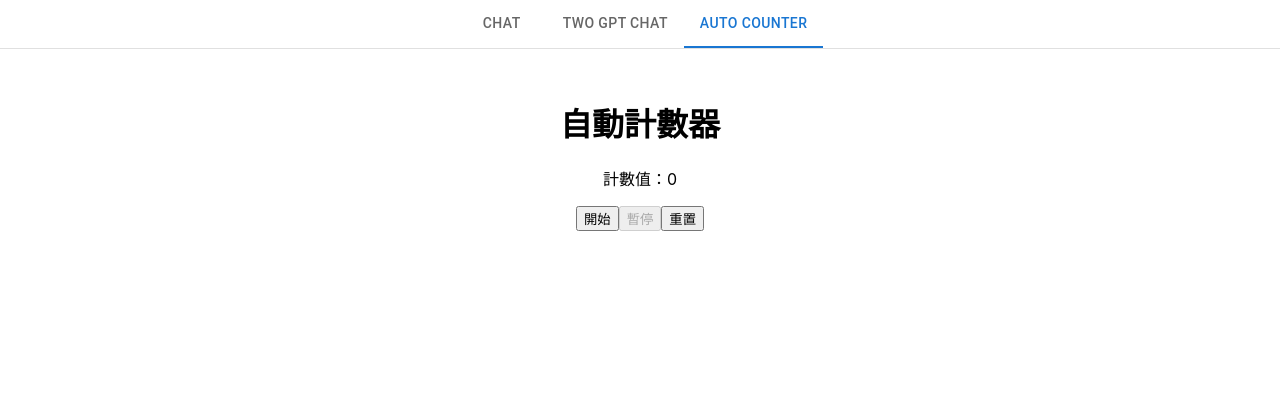
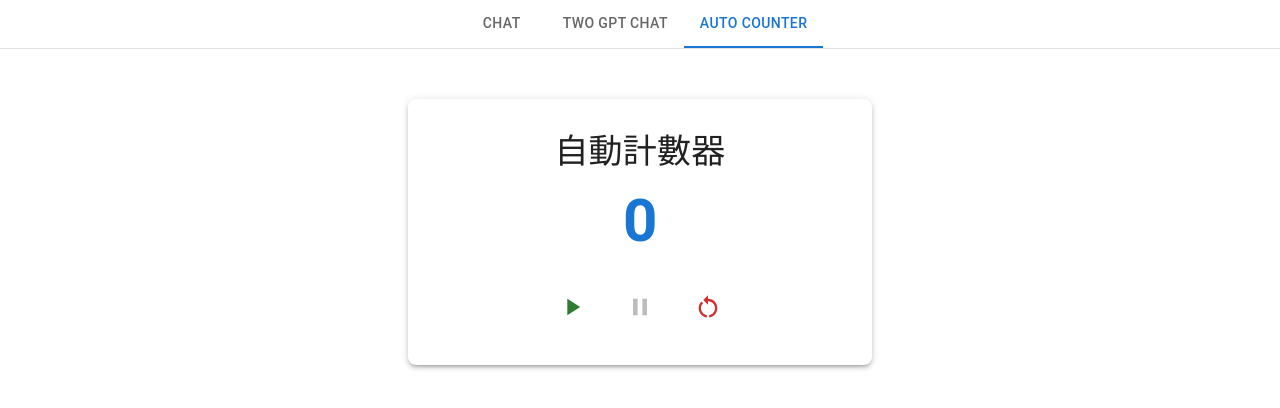
Before and after one commit to Taguo1109/chatgpt-frontend, a React (Create React App) app: page /auto-counter in a window 1280 px wide. Shown: the top 408 px of the page. Built offline with nearby package versions, Linux system fonts and the light colour scheme.

Commit message:
20250126 更新AutoCounter的樣式 By Timmy

```diff
--- a/src/components/AutoCounter.tsx
+++ b/src/components/AutoCounter.tsx
@@ -1,4 +1,8 @@
-import React, { useState, useEffect, useRef } from "react";
+import React, { useState, useEffect, useRef } from 'react';
+import { Box, Typography, IconButton, Paper } from '@mui/material';
+import PlayArrowIcon from '@mui/icons-material/PlayArrow';
+import PauseIcon from '@mui/icons-material/Pause';
+import RestartAltIcon from '@mui/icons-material/RestartAlt';
 
 const AutoCounter: React.FC = () => {
   // 狀態管理
@@ -48,19 +52,62 @@ const AutoCounter: React.FC = () => {
   }, [isRunning]);
 
   return (
-    <div style={{ textAlign: "center", marginTop: "50px" }}>
-      <h1>自動計數器</h1>
-      <p>計數值：{count}</p>
-      <div>
-        <button onClick={startCounter} disabled={isRunning}>
-          開始
-        </button>
-        <button onClick={stopCounter} disabled={!isRunning}>
-          暫停
-        </button>
-        <button onClick={resetCounter}>重置</button>
-      </div>
-    </div>
+    <Box
+      sx={{
+        textAlign: 'center',
+        marginTop: '50px',
+        display: 'flex',
+        flexDirection: 'column',
+        alignItems: 'center',
+        gap: 3,
+      }}
+    >
+      <Paper
+        elevation={3}
+        sx={{
+          padding: 4,
+          borderRadius: 2,
+          maxWidth: '400px',
+          width: '100%',
+          textAlign: 'center',
+        }}
+      >
+        <Typography variant='h4' gutterBottom>
+          自動計數器
+        </Typography>
+        <Typography variant='h2' color='primary' sx={{ fontWeight: 'bold' }}>
+          {count}
+        </Typography>
+        <Box
+          sx={{
+            display: 'flex',
+            justifyContent: 'center',
+            gap: 2,
+            marginTop: 3,
+          }}
+        >
+          <IconButton
+            color='success'
+            onClick={startCounter}
+            disabled={isRunning}
+            size='large'
+          >
+            <PlayArrowIcon fontSize='inherit' />
+          </IconButton>
+          <IconButton
+            color='warning'
+            onClick={stopCounter}
+            disabled={!isRunning}
+            size='large'
+          >
+            <PauseIcon fontSize='inherit' />
+          </IconButton>
+          <IconButton color='error' onClick={resetCounter} size='large'>
+            <RestartAltIcon fontSize='inherit' />
+          </IconButton>
+        </Box>
+      </Paper>
+    </Box>
   );
 };
 
--- a/src/components/Chat.tsx
+++ b/src/components/Chat.tsx
@@ -128,7 +128,7 @@ const Chat: React.FC = () => {
       }}
     >
       <Typography variant='h4' align='center' gutterBottom>
-        GPT-4 Chat
+        GPT-4o-mini Chat
       </Typography>
 
       <Paper
```
